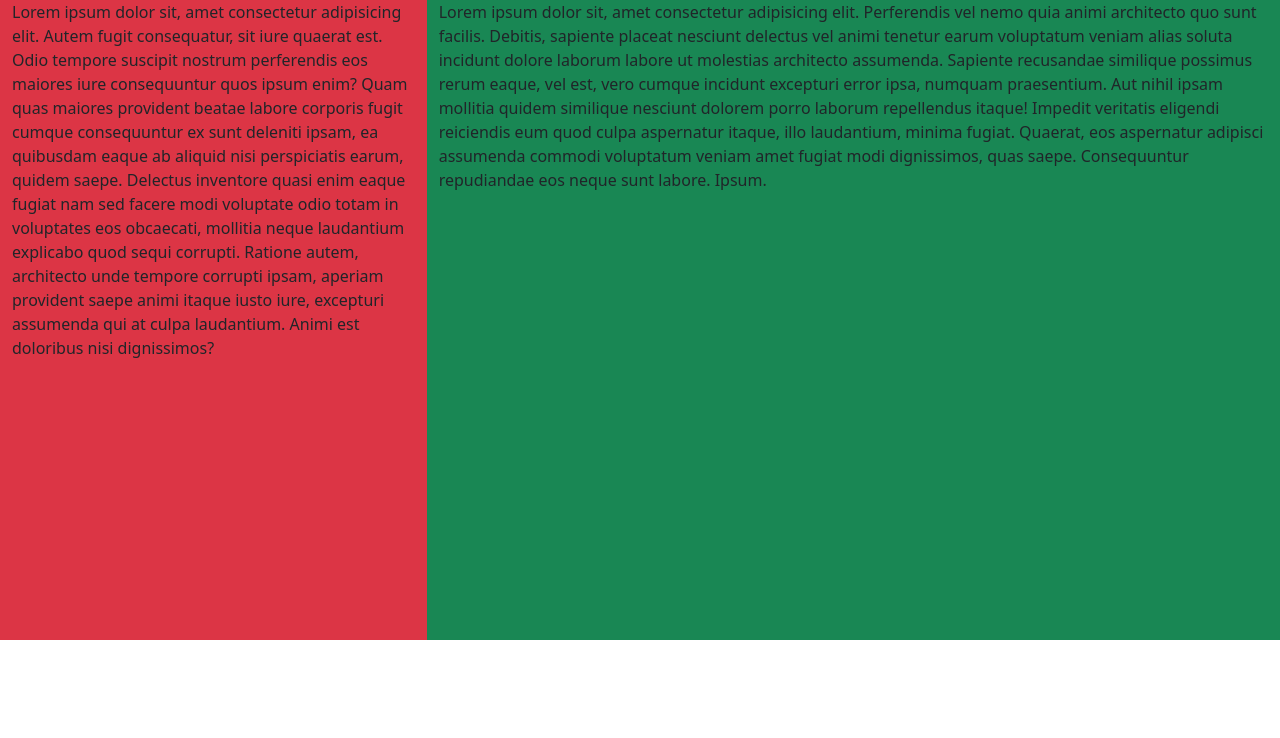
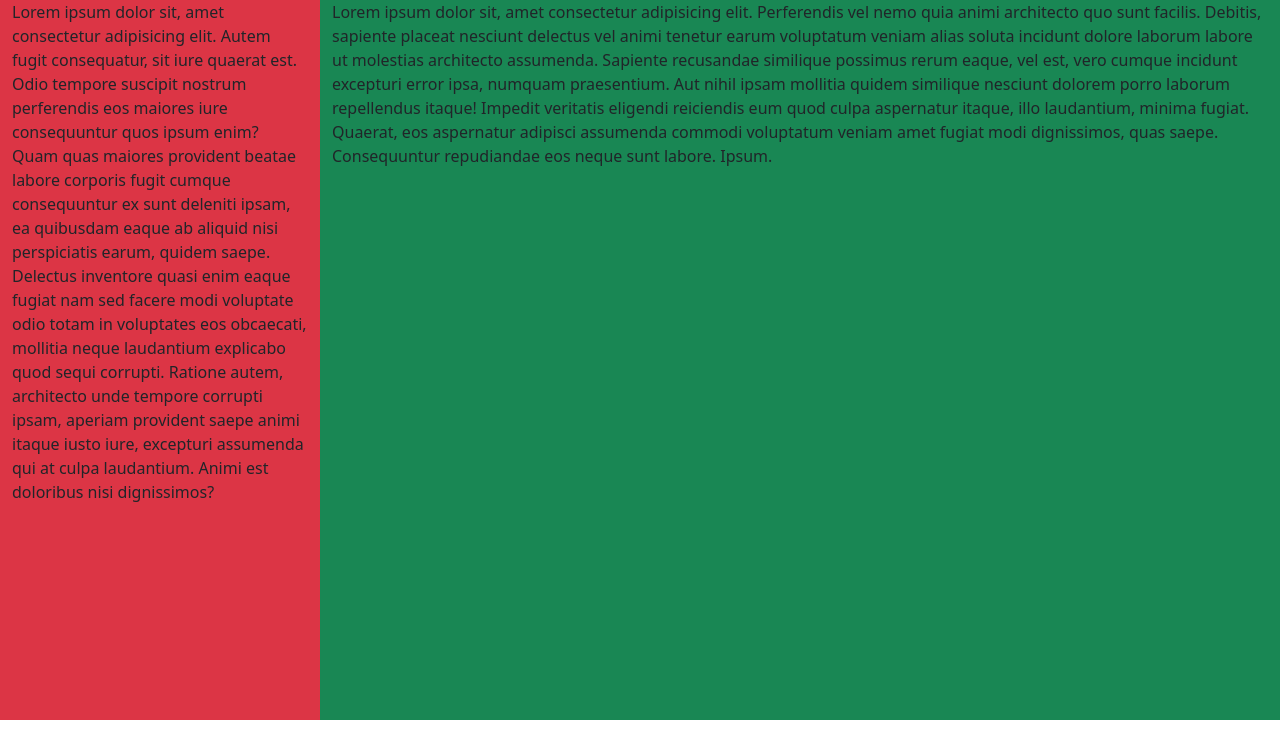
Before and after one commit to rabi477/gnt_service, a PHP site: page /sdash.php in a window 1280 px wide. Shown: the part 62-800 px from the top of the page. Run offline with PHP 8.4, Linux system fonts and the light colour scheme; a user stored in the database is signed in; data comes from the database, SQL or seed files in the repository; data that the repository does not hold is empty.

Commit message:
Update sdash.php

```diff
--- a/sdash.php
+++ b/sdash.php
@@ -111,10 +111,10 @@ include_once("snav.php");
 
 <div class="container-fluid">
   <div class="row">
-    <div class="col-md-4 bg-danger" style="height: 80vh;">
+    <div class="col-md-3 bg-danger" style="height: 90vh;">
       Lorem ipsum dolor sit, amet consectetur adipisicing elit. Autem fugit consequatur, sit iure quaerat est. Odio tempore suscipit nostrum perferendis eos maiores iure consequuntur quos ipsum enim? Quam quas maiores provident beatae labore corporis fugit cumque consequuntur ex sunt deleniti ipsam, ea quibusdam eaque ab aliquid nisi perspiciatis earum, quidem saepe. Delectus inventore quasi enim eaque fugiat nam sed facere modi voluptate odio totam in voluptates eos obcaecati, mollitia neque laudantium explicabo quod sequi corrupti. Ratione autem, architecto unde tempore corrupti ipsam, aperiam provident saepe animi itaque iusto iure, excepturi assumenda qui at culpa laudantium. Animi est doloribus nisi dignissimos?
     </div>
-    <div class="col-md-8 bg-success" style="height: 80vh;">
+    <div class="col-md-9 bg-success" style="height: 90vh;">
       Lorem ipsum dolor sit, amet consectetur adipisicing elit. Perferendis vel nemo quia animi architecto quo sunt facilis. Debitis, sapiente placeat nesciunt delectus vel animi tenetur earum voluptatum veniam alias soluta incidunt dolore laborum labore ut molestias architecto assumenda. Sapiente recusandae similique possimus rerum eaque, vel est, vero cumque incidunt excepturi error ipsa, numquam praesentium. Aut nihil ipsam mollitia quidem similique nesciunt dolorem porro laborum repellendus itaque! Impedit veritatis eligendi reiciendis eum quod culpa aspernatur itaque, illo laudantium, minima fugiat. Quaerat, eos aspernatur adipisci assumenda commodi voluptatum veniam amet fugiat modi dignissimos, quas saepe. Consequuntur repudiandae eos neque sunt labore. Ipsum.
     </div>
   </div>
```
